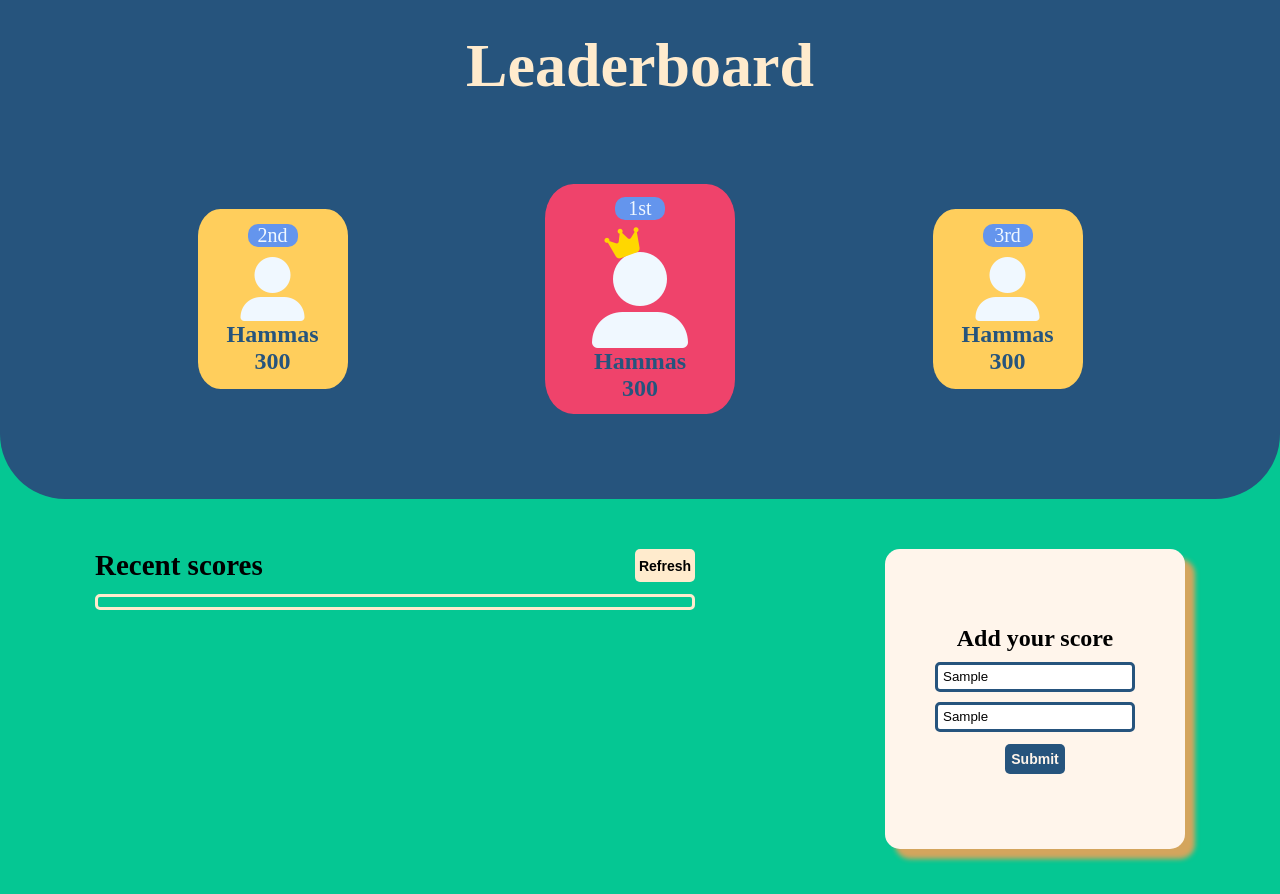
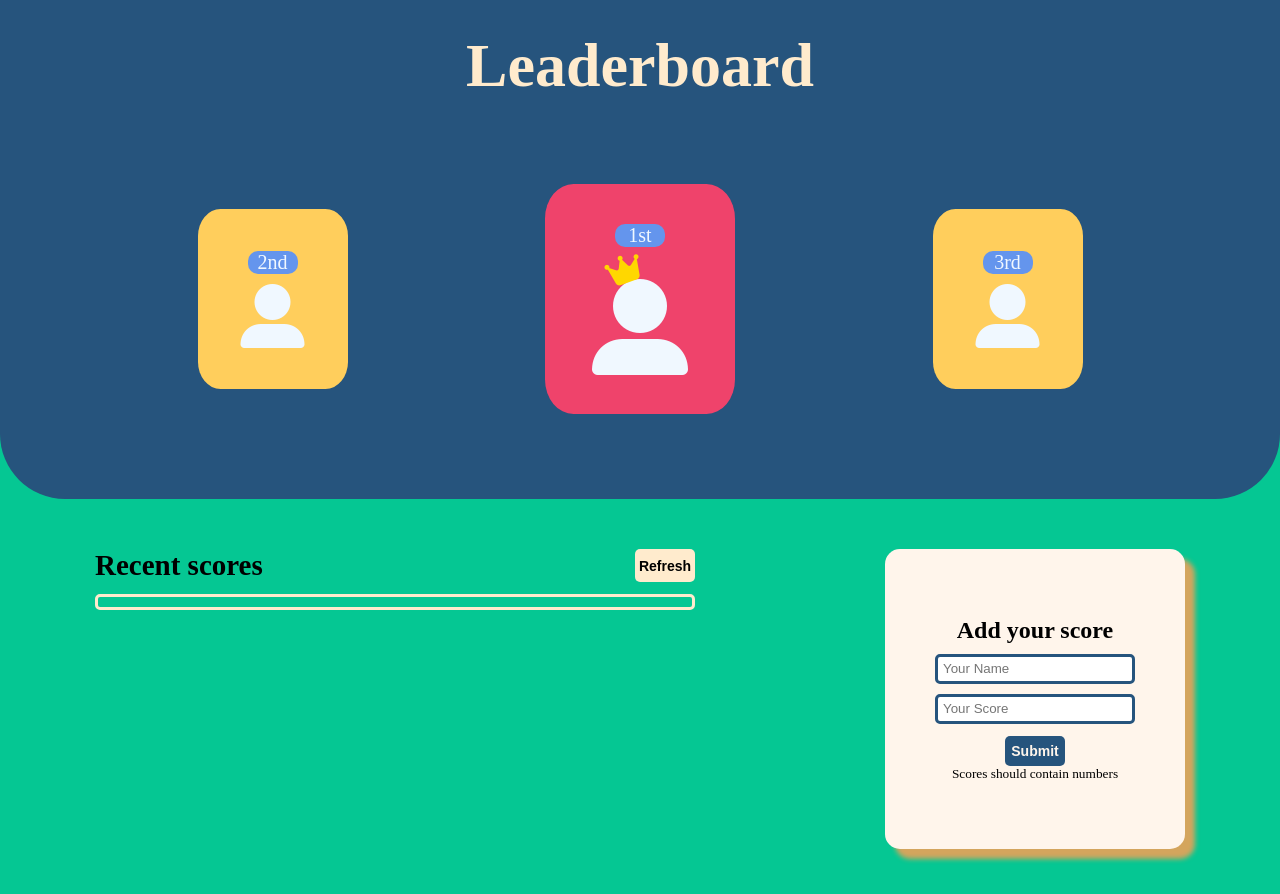
Before and after one commit to HAMMAS-SALEEM/Leaderboard, a website built with webpack: page src/index.html in a window 1280 px wide. Both pictures are taken after typing "Sample", "Sample" into the empty fields and a click on the button "Submit". Built offline with nearby package versions, Linux system fonts and the light colour scheme; no server answers.

Commit message:
Update project

```diff
--- a/src/components/js/api.js
+++ b/src/components/js/api.js
@@ -2,7 +2,7 @@ import showRanks from './showRanks.js';
 
 // const id = 'UrrwaUE68W5wfBNLiufe';
 export const refreshApiData = (players, playerBox) => {
-  fetch('https://us-central1-js-capstone-backend.cloudfunctions.net/api/games/UrrwaUE68W5wfBNLiufe/scores')
+  fetch('https://us-central1-js-capstone-backend.cloudfunctions.net/api/games/8212bddd8efba1bcda1be474798c5844/scores')
     .then((response) => response.json())
     .then((json) => {
       players = json.result;
@@ -25,12 +25,27 @@ export const createGame = () => {
     .then((json) => json);
 };
 
-export const addEntry = async (name, score) => {
+export const addEntry = async (name, score, msgBox) => {
+  // if(name.value !== '/^[a-z0-9]+$/i' && score.value !== /^[0-9]+$/i) {
+  //   msgBox.innerHTML = '
+  //   Name should contain alphabets and numbers <br> Scores should contain numbers';
+  //   return msgBox;
+  // }
+  // if (name.value !== '/^[a-z0-9]+$/i') {
+  //   msgBox.innerHTML=''
+  //   msgBox.innerHTML = 'Name should contain alphabets and numbers';
+  //   return msgBox;
+  // }
+  if (score.value !== '/^[0-9]+$/i') {
+    msgBox.innerHTML = '';
+    msgBox.innerHTML = 'Scores should contain numbers';
+    return msgBox;
+  }
   const obj = {
     user: name.value,
     score: score.value,
   };
-  const response = await fetch('https://us-central1-js-capstone-backend.cloudfunctions.net/api/games/UrrwaUE68W5wfBNLiufe/scores', {
+  const response = await fetch('https://us-central1-js-capstone-backend.cloudfunctions.net/api/games/8212bddd8efba1bcda1be474798c5844/scores', {
     method: 'POST',
     body: JSON.stringify(obj),
     headers: {
--- a/src/index.html
+++ b/src/index.html
@@ -21,21 +21,21 @@
             <div class="rank-second top-ranks-person">
                 <p class="position pos-not-first">2nd</p>
                 <i class="fas fa-user-alt fa-4x"></i>
-                <p class="name second-person">Hammas</p>
-                <p class="score second-score">300</p>
+                <p class="name second-person"></p>
+                <p class="score second-score"></p>
             </div>
             <div class="rank-first top-ranks-person">
                 <p class="position">1st</p>
                 <i class="fas fa-crown fa-2x"></i>
                 <i class="fas fa-user-alt fa-6x"></i>
-                <p class="name first-person">Hammas</p>
-                <p class="score first-score">300</p>
+                <p class="name first-person"></p>
+                <p class="score first-score"></p>
             </div>
             <div class="rank-third top-ranks-person">
                 <p class="position pos-not-first">3rd</p>
                 <i class="fas fa-user-alt fa-4x"></i>
-                <p class="name third-person">Hammas</p>
-                <p class="score third-score">300</p>
+                <p class="name third-person"></p>
+                <p class="score third-score"></p>
             </div>
         </div>
         <div class="for-fullscreen">
@@ -50,9 +50,10 @@
         </div>
         <form id="form">
             <h3 class="form-title">Add your score</h3>
-            <input type="text" placeholder="Your Name" id="name" class="name-score">
-            <input type="text" placeholder="Your Score" id="score" class="name-score">
+            <input type="text" placeholder="Your Name" id="name" class="name-score" maxlength="11" required>
+            <input type="text" placeholder="Your Score" id="score" class="name-score" maxlength="11" required>
             <button type="submit" id="submit">Submit</button>
+            <small class="submission_status"></small>
         </form>
     </div>
     </section>
--- a/src/index.js
+++ b/src/index.js
@@ -6,6 +6,7 @@ const refreshBtn = document.getElementById('refresh');
 const form = document.getElementById('form');
 const name = document.getElementById('name');
 const score = document.getElementById('score');
+const msgBox = document.querySelector('.submission_status');
 let players;
 
 window.addEventListener('load', () => {
@@ -18,7 +19,7 @@ refreshBtn.addEventListener('click', () => {
 
 form.addEventListener('submit', async (e) => {
   e.preventDefault();
-  await addEntry(name, score);
+  await addEntry(name, score, msgBox);
   refreshApiData(players, playerBox);
   name.value = '';
   score.value = '';
```
Also changed, not shown: dist/bundle.js, dist/index.html, src/components/js/validation.js (added).
